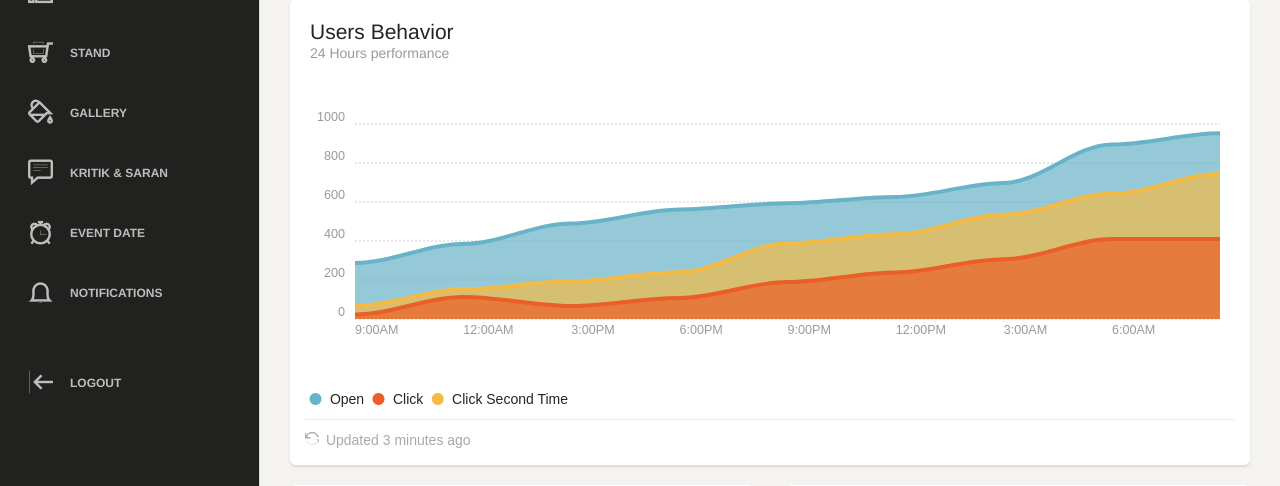
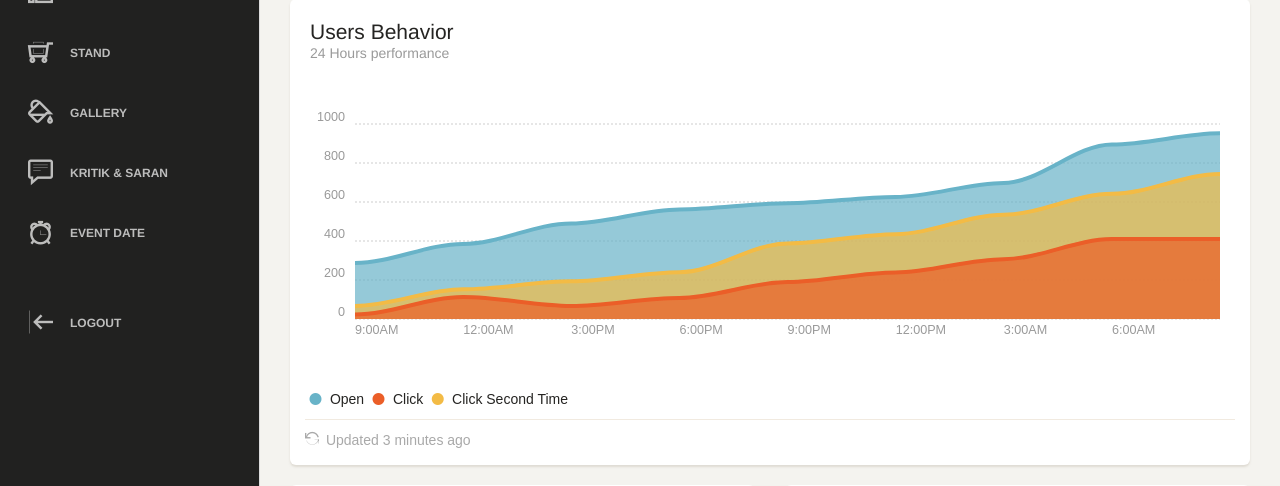
Before and after one commit to cahyanapahlevi/tamupoltek.id, a PHP site: page /admin/home.php?home=main in a window 1280 px wide. Shown: the part 257-743 px from the top of the page. Run offline with PHP 8.4, Linux system fonts and the light colour scheme; a user stored in the database is signed in; data comes from the database, SQL or seed files in the repository; data that the repository does not hold is empty; some libraries are stand-ins or nearby versions; some web fonts are replaced.

Commit message:
no message

```diff
--- a/admin/home.php
+++ b/admin/home.php
@@ -71,9 +71,6 @@ if(isset($_SESSION['idadmin'])){
                 </li>
                 <li <?php if($_GET['home']=='event'){echo "class='active'";}?>> <a href="home.php?home=event">
                   <i class="ti-alarm-clock"></i><p>Event Date</p></a>
-                </li>
-                <li <?php if($_GET['home']=='notiv'){echo "class='active'";}?>> <a href="home.php?home=notiv">
-                  <i class="ti-bell"></i><p>Notifications</p></a>
                 </li>
 					</ul>
 				<ul class="nav">
@@ -154,8 +151,6 @@ if(isset($_SESSION['idadmin'])){
 									case 'report' : include "menu/report.php";
 										break;
 									case 'stand' : include "menu/stand.php";
-										break;
-									case 'notiv' : include "menu/notifications.php";
 										break;
 									case 'logout' : include "menu/logout.php";
 										break;
```
